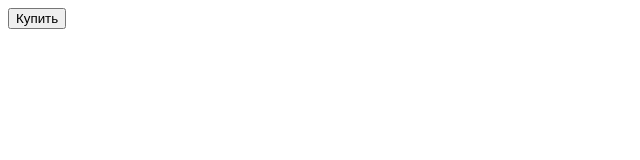
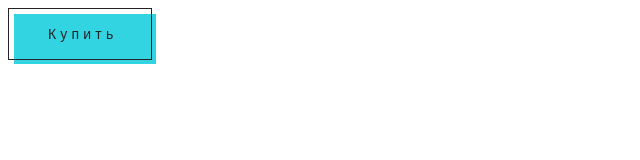
Before and after one commit to Semyon595/HTML-and-CSS-guides, a plain HTML site: page index.html in a window 1280 px wide. Shown: the whole page, without its empty margins (0-640 px from the left). Drawn offline with Linux system fonts and the light colour scheme.

Commit message:
Update style.css

```diff
--- a/style.css
+++ b/style.css
@@ -1,4 +1,4 @@
-button-1 {
+.button-1 {
     color: #232323;
     background: transparent;
     border: 1px solid #232323;
@@ -10,7 +10,7 @@ button-1 {
     transition: .2s ease-in-out;
     cursor: pointer;
 }
-button-1:before {
+.button-1:before {
     content: "";
     position: absolute;
     top: 5px;
@@ -22,6 +22,6 @@ button-1:before {
     transition: .25s ease;
     transform: translate(0, 0);
 }
-button-1:hover:before {
+.button-1:hover:before {
     transform: translate(4px, 4px);
 }
```
